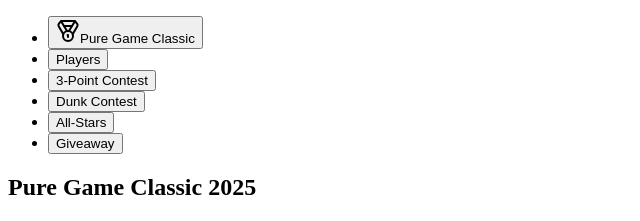
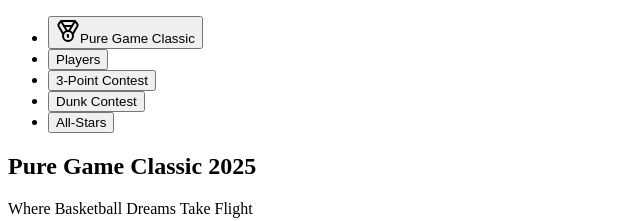
Before and after one commit to johnnyenos/PGC, a React (Vite) app in the folder client/: page / in a window 1280 px wide. Shown: the top 221 px of the page, without its empty margins (0-640 px from the left). Built offline with nearby package versions, Linux system fonts and the light colour scheme; no server answers; what aws-amplify would draw is missing.

Commit message:
Agent query: Is the Giveaway button now removed from the navigation bar at the top of the page?
Remove giveaway button from navigation bar.

Screenshot: https://storage.googleapis.com/screenshot-production-us-central1/7268d2c9-b27d-4bc5-9343-55b8aff5eca0/92955b50-6cf3-4668-bca7-29369dca6ff5.jpg

```diff
--- a/client/src/components/layout/navbar.tsx
+++ b/client/src/components/layout/navbar.tsx
@@ -41,11 +41,6 @@ export default function Navbar() {
                 <Button variant="ghost">All-Stars</Button>
               </Link>
             </NavigationMenuItem>
-            <NavigationMenuItem>
-              <Link href="/giveaway">
-                <Button variant="ghost">Giveaway</Button>
-              </Link>
-            </NavigationMenuItem>
           </NavigationMenuList>
         </NavigationMenu>
       </div>
```
